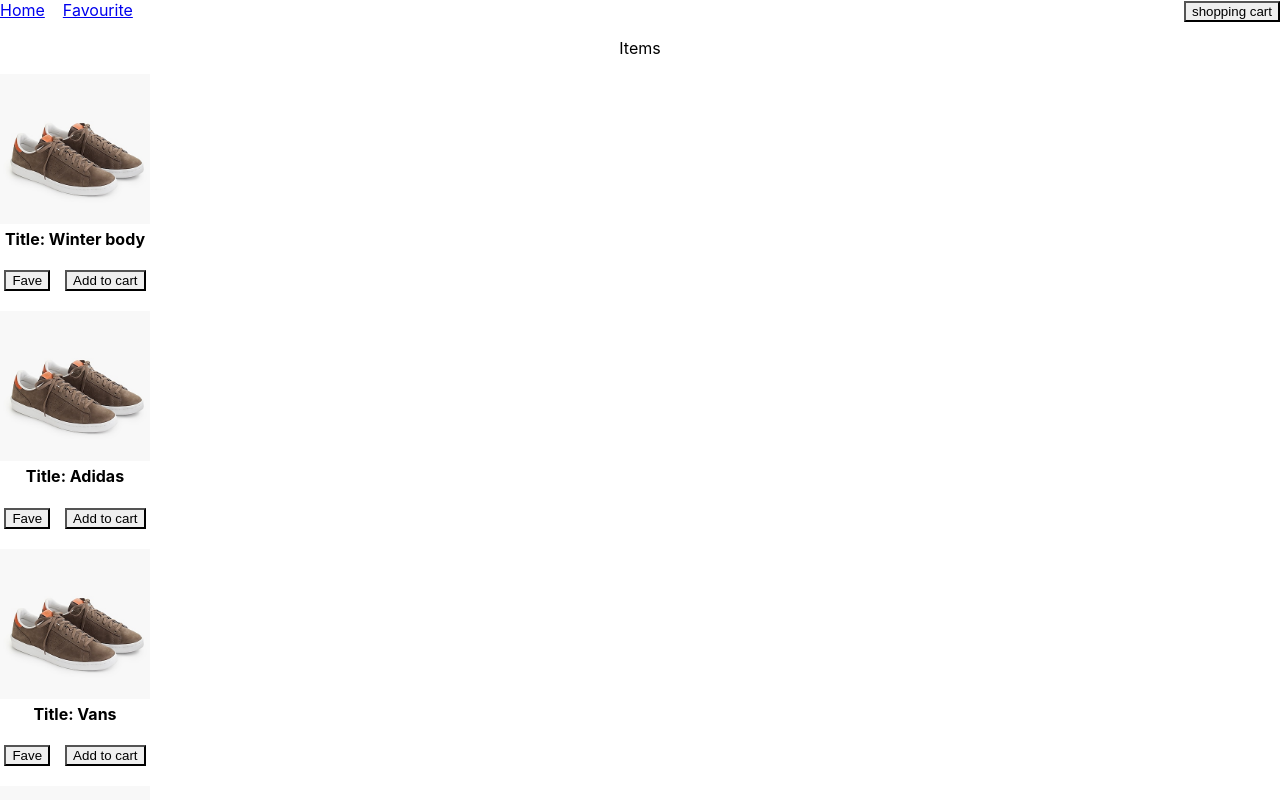
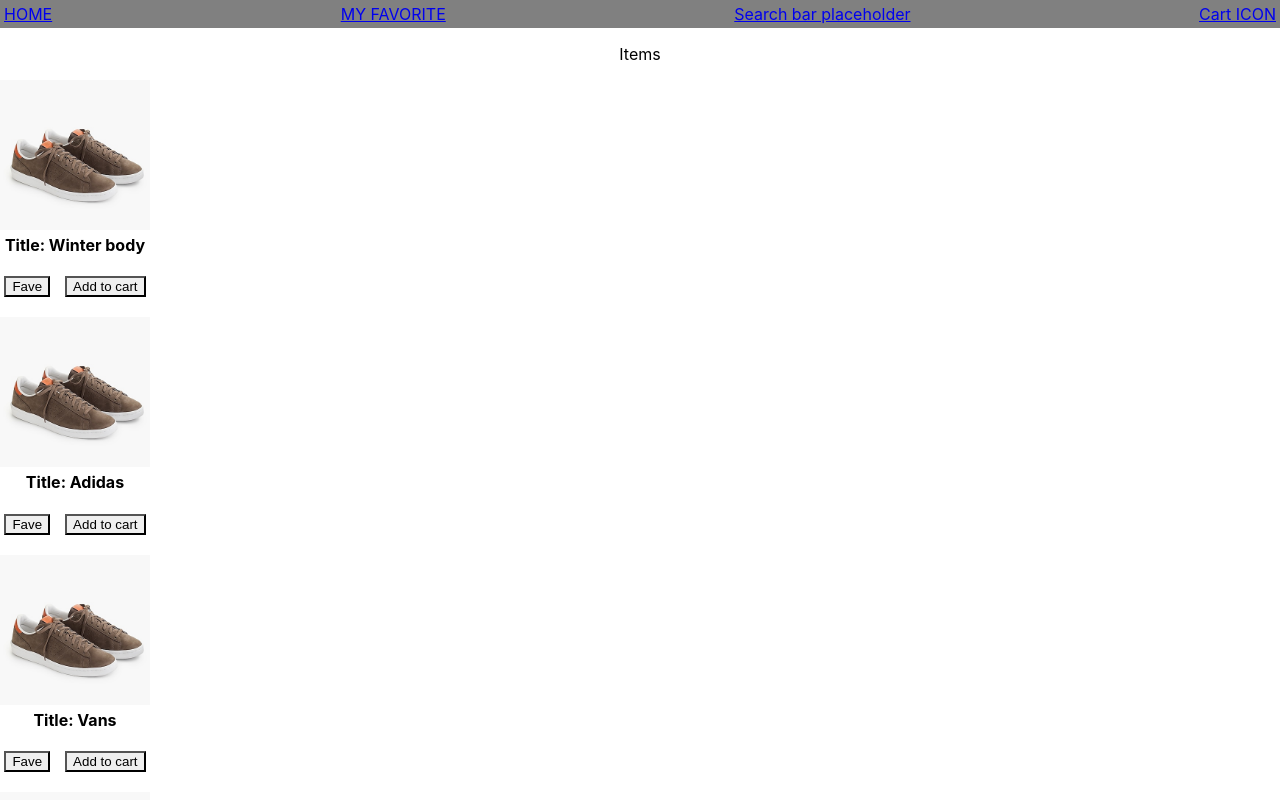
Before and after one commit to ifiokudoidiok/zirashop, a React (Create React App) app: page / in a window 1280 px wide. Shown: the top 800 px of the page. Built offline with nearby package versions, Linux system fonts and the light colour scheme; no server answers.

Commit message:
Refactor NavBar to minor styling

```diff
--- a/src/components/NavBar.tsx
+++ b/src/components/NavBar.tsx
@@ -1,20 +1,30 @@
 import React from "react";
 import { Link } from "react-router-dom";
-import { Box, Image, Text, Button, Stack } from "@chakra-ui/react";
+import { Box, Flex, Stack } from "@chakra-ui/react";
 
-const NavBar = () => {
-  return (
-    <Box as ='nav' d='flex' flexDirection='row' justifyContent='space-between'>
-        {/** d='flex' */}
-      <Box>
-        <Link to="/">Home</Link> &nbsp;&nbsp;&nbsp;
-        <Link to="favourite">Favourite</Link>
-      </Box>
-      <Link to="/cart">
-        <Button>shopping cart</Button>
-      </Link>
-    </Box>
-  );
+const NavBar = ({ to = "/" }) => {
+
+    return (
+        <Flex
+        direction='row'
+          as="nav"
+          p={4}
+          bg="grey"
+          top={0}
+          w="100"
+          justify="space-between"
+        >
+
+            <Link to="/">
+              HOME{" "}
+            </Link>
+            <Link to="/favorite">MY FAVORITE</Link>
+            <Link to="#">Search bar placeholder </Link>
+            <Link to="/cart">Cart ICON </Link>
+
+        </Flex>
+      );
 };
 
+
 export default NavBar;
```
